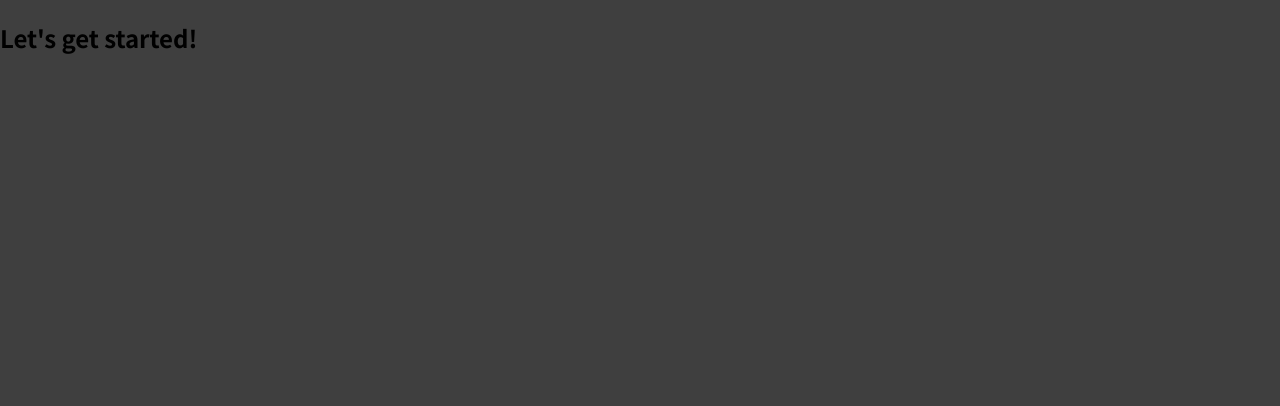
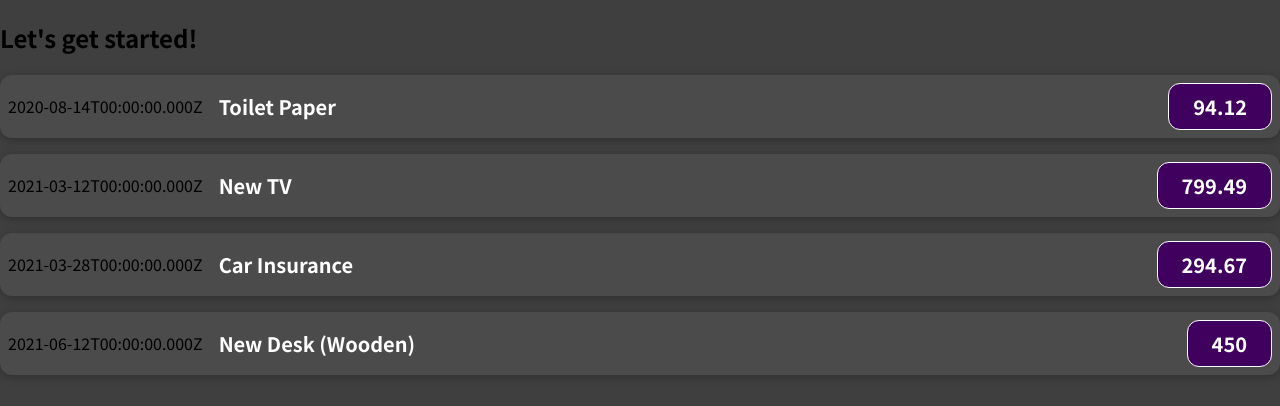
Before and after one commit to felixc0115/expense-tracker, a JavaScript app: page / in a window 1280 px wide. Shown: the top 406 px of the page. Built offline with nearby package versions, Linux system fonts and the light colour scheme.

Commit message:
work on ExpenseItem component

```diff
--- a/src/App.js
+++ b/src/App.js
@@ -1,7 +1,38 @@
+import ExpenseItem from "./components/ExpenseItem";
+
 function App() {
+  const expenses = [
+    {
+      id: "e1",
+      title: "Toilet Paper",
+      amount: 94.12,
+      date: new Date(2020, 7, 14),
+    },
+    { id: "e2", title: "New TV", amount: 799.49, date: new Date(2021, 2, 12) },
+    {
+      id: "e3",
+      title: "Car Insurance",
+      amount: 294.67,
+      date: new Date(2021, 2, 28),
+    },
+    {
+      id: "e4",
+      title: "New Desk (Wooden)",
+      amount: 450,
+      date: new Date(2021, 5, 12),
+    },
+  ];
   return (
     <div>
       <h2>Let's get started!</h2>
+      {expenses.map((expense) => (
+        <ExpenseItem
+          id={expense.id}
+          date={expense.date}
+          title={expense.title}
+          amount={expense.amount}
+        />
+      ))}
     </div>
   );
 }
--- /dev/null
+++ b/src/components/ExpenseItem.css
@@ -0,0 +1,56 @@
+.expense-item {
+    display: flex;
+    justify-content: space-between;
+    align-items: center;
+    box-shadow: 0 2px 8px rgba(0, 0, 0, 0.25);
+    padding: 0.5rem;
+    margin: 1rem 0;
+    border-radius: 12px;
+    background-color: #4b4b4b;
+}
+
+.expense-item__description {
+    display: flex;
+    flex-direction: column;
+    gap: 1rem;
+    align-items: flex-end;
+    flex-flow: column-reverse;
+    justify-content: flex-start;
+    flex: 1;
+}
+
+.expense-item h2 {
+    color: #3a3a3a;
+    font-size: 1rem;
+    flex: 1;
+    margin: 0 1rem;
+    color: white;
+}
+
+.expense-item__price {
+    font-size: 1rem;
+    font-weight: bold;
+    color: white;
+    background-color: #40005d;
+    border: 1px solid white;
+    padding: 0.5rem;
+    border-radius: 12px;
+}
+
+@media (min-width: 580px) {
+    .expense-item__description {
+        flex-direction: row;
+        align-items: center;
+        justify-content: flex-start;
+        flex: 1;
+    }
+
+    .expense-item__description h2 {
+        font-size: 1.25rem;
+    }
+
+    .expense-item__price {
+        font-size: 1.25rem;
+        padding: 0.5rem 1.5rem;
+    }
+}
--- /dev/null
+++ b/src/components/ExpenseItem.js
@@ -0,0 +1,15 @@
+import "./ExpenseItem.css";
+
+const ExpenseItem = ({ date, title, amount, id }) => {
+  return (
+    <div className="expense-item">
+      <div>{date.toISOString()}</div>
+      <div className="expense-item__description">
+        <h2>{title}</h2>
+        <div className="expense-item__price">{amount}</div>
+      </div>
+    </div>
+  );
+};
+
+export default ExpenseItem;
```
